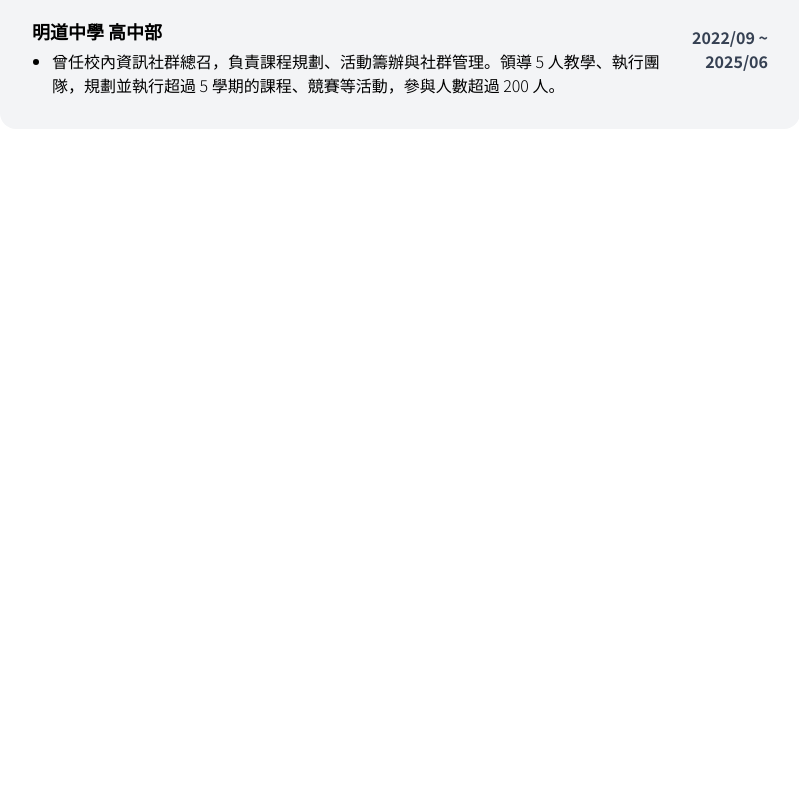
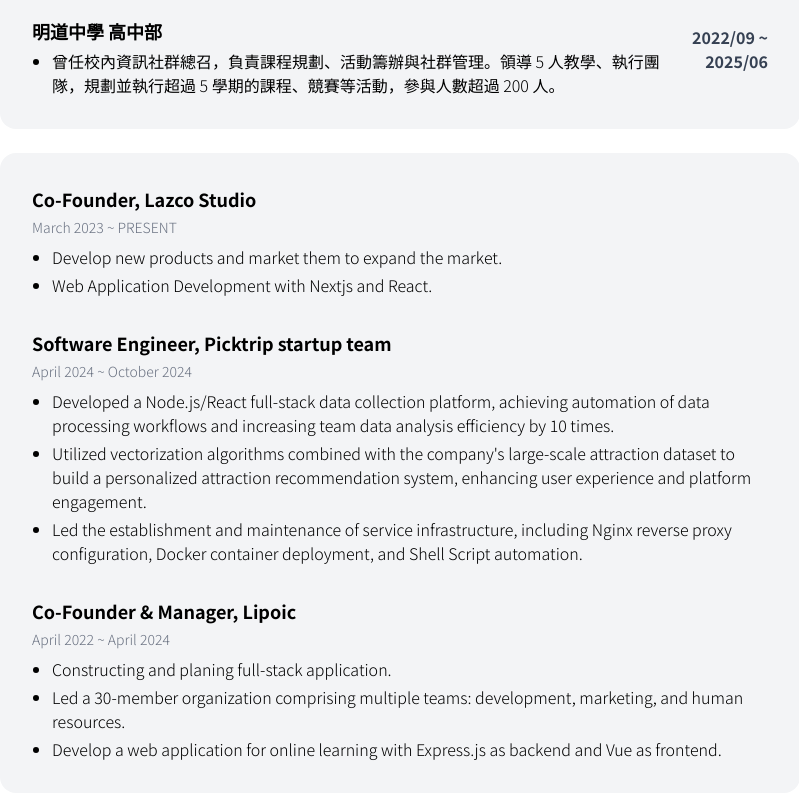
Before and after one commit to banahaker/banahaker.github.io, a React (Vite) app: page / in a window 1280 px wide. Shown: the part 540-1333 px from the top of the page, without its empty margins (240-1039 px from the left). Before the commit the page ends 800 px from the top, so only its background shows below. Built offline with nearby package versions, Linux system fonts and the light colour scheme.

Commit message:
feat: add WorkExpBlock component to display work experience

```diff
--- a/src/App.tsx
+++ b/src/App.tsx
@@ -1,6 +1,7 @@
 import ProfileBlock from "./components/ProfileBlock";
 import IntroBlock from "./components/IntroBlock";
 import EducationExpBlock from "./components/EducationExpBlock";
+import WorkExpBlock from "./components/WorkExpBlock";
 
 import "./App.css";
 
@@ -10,6 +11,7 @@ function App() {
       <ProfileBlock></ProfileBlock>
       <IntroBlock></IntroBlock>
       <EducationExpBlock></EducationExpBlock>
+      <WorkExpBlock></WorkExpBlock>
     </div>
   );
 }
--- /dev/null
+++ b/src/components/WorkExpBlock.tsx
@@ -0,0 +1,52 @@
+function WorkExpBlockItem(props: {
+  title: string;
+  duration: string;
+  contents: string[];
+}) {
+  return (
+    <div>
+      <h2 className="text-lg font-bold mb-1">{props.title}</h2>
+      <div className="text-sm text-gray-500 mb-2">{props.duration}</div>
+      <ul className="list-disc pl-5 space-y-1">
+        {props.contents.map((c, i) => (
+          <li key={i} className="text-base">
+            {c}
+          </li>
+        ))}
+      </ul>
+    </div>
+  );
+}
+
+export default function WorkExpBlock() {
+  return (
+    <div className="w-full flex flex-col gap-8 justify-center p-8 bg-gray-100 rounded-2xl mt-6 font-light">
+      <WorkExpBlockItem
+        title="Co-Founder, Lazco Studio"
+        duration="March 2023 ~ PRESENT"
+        contents={[
+          "Develop new products and market them to expand the market.",
+          "Web Application Development with Nextjs and React.",
+        ]}
+      ></WorkExpBlockItem>
+      <WorkExpBlockItem
+        title="Software Engineer, Picktrip startup team"
+        duration="April 2024 ~ October 2024"
+        contents={[
+          "Developed a Node.js/React full-stack data collection platform, achieving automation of data processing workflows and increasing team data analysis efficiency by 10 times. ",
+          "Utilized vectorization algorithms combined with the company's large-scale attraction dataset to build a personalized attraction recommendation system, enhancing user experience and platform engagement.",
+          "Led the establishment and maintenance of service infrastructure, including Nginx reverse proxy configuration, Docker container deployment, and Shell Script automation.",
+        ]}
+      ></WorkExpBlockItem>
+      <WorkExpBlockItem
+        title="Co-Founder & Manager, Lipoic"
+        duration="April 2022 ~ April 2024"
+        contents={[
+          "Constructing and planing full-stack application.",
+          "Led a 30-member organization comprising multiple teams: development, marketing, and human resources.",
+          "Develop a web application for online learning with Express.js as backend and Vue as frontend.",
+        ]}
+      ></WorkExpBlockItem>
+    </div>
+  );
+}
```
